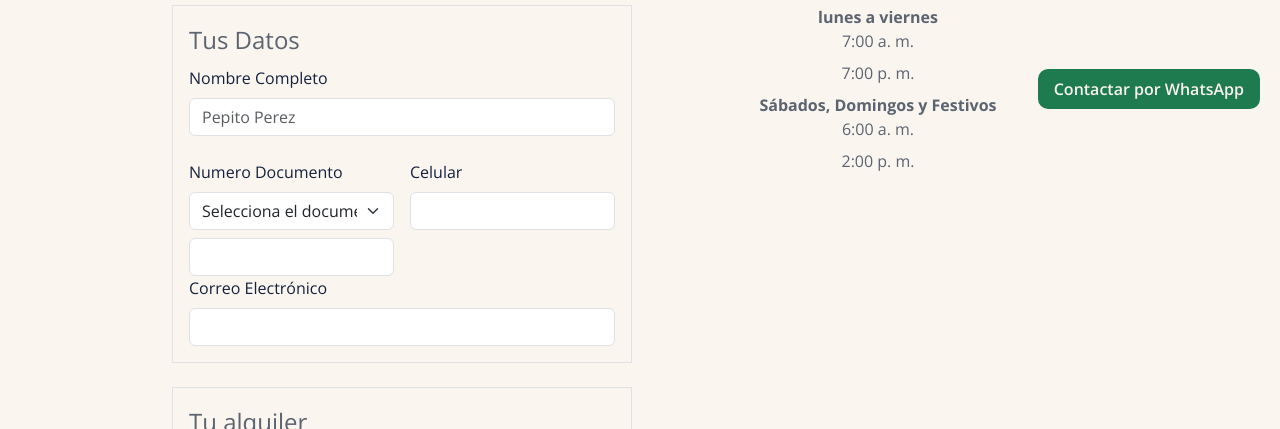
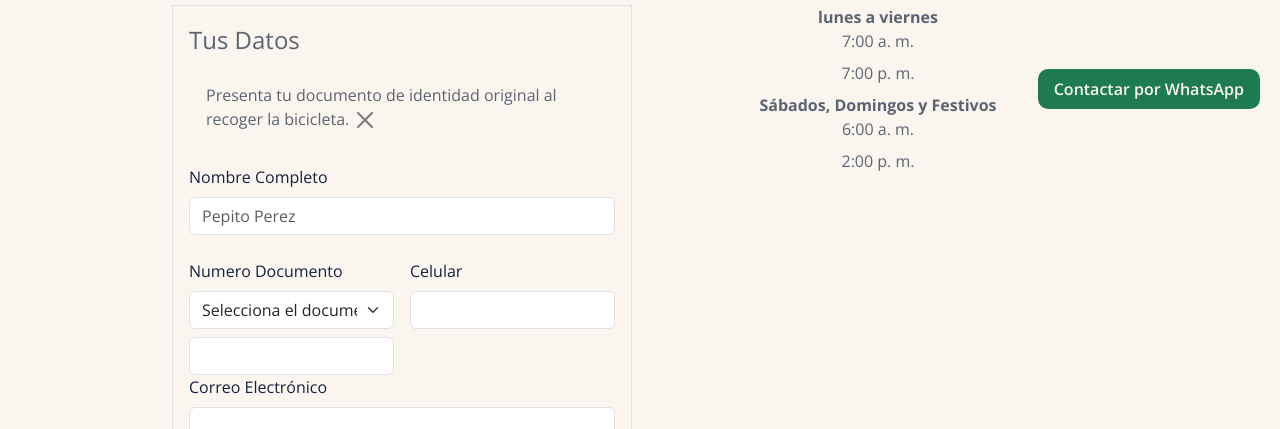
Before and after one commit to JuanPMorales/rueda-libre, a plain HTML site: page paginas/reservas.html in a window 1280 px wide. Shown: the part 671-1100 px from the top of the page. Drawn offline with nearby package versions, Linux system fonts and the light colour scheme.

Commit message:
feat: alerta de informacion Documento de identidad

```diff
--- a/paginas/reservas.html
+++ b/paginas/reservas.html
@@ -50,6 +50,10 @@
                         <form class="needs-validation" novalidate>
                             <fieldset class="mb-4 p-3 border">
                                 <legend>Tus Datos</legend>
+                                <div class="alert aler-info" role="alert">
+                                    Presenta tu documento de identidad original al recoger la bicicleta.
+                                    <button type="button" class="btn btn-close" data-bs-dismiss="alert" aria-label="Cerrar"></button>
+                                </div>
                                 <div>
                                     <label class="form-label" for="nombreCompleto">Nombre Completo</label>
                                     <input class="form-control" type="text" id="nombreCompleto" name="NombreCompleto" pattern="^[a-zA-ZñÑáéíóúÁÉÍÓÚüÜ]{3,}(?:\s+[a-zA-ZñÑáéíóúÁÉÍÓÚüÜ]{2,})+$" placeholder="Pepito Perez" minlength="3" required>
@@ -110,7 +114,7 @@
                                     <div class="invalid-feedback">Selecciona un plan: 1 hora, medio día o día completo.</div>
                                 </div>
                                 <div>
-                                    <label class="form-label"for="cantidadBicicletas">Cantidad de bicicletas</label>
+                                    <label class="form-label" for="cantidadBicicletas">Cantidad de bicicletas</label>
                                     <input class="form-control" type="number" name="numBicicletas" id="cantidadBicicletas" min="1" max="6" required>
                                     <div class="invalid-feedback">Escribe un número entero entre 1 y 6 para la cantidad de bicicletas.</div>
                                 </div>
```
